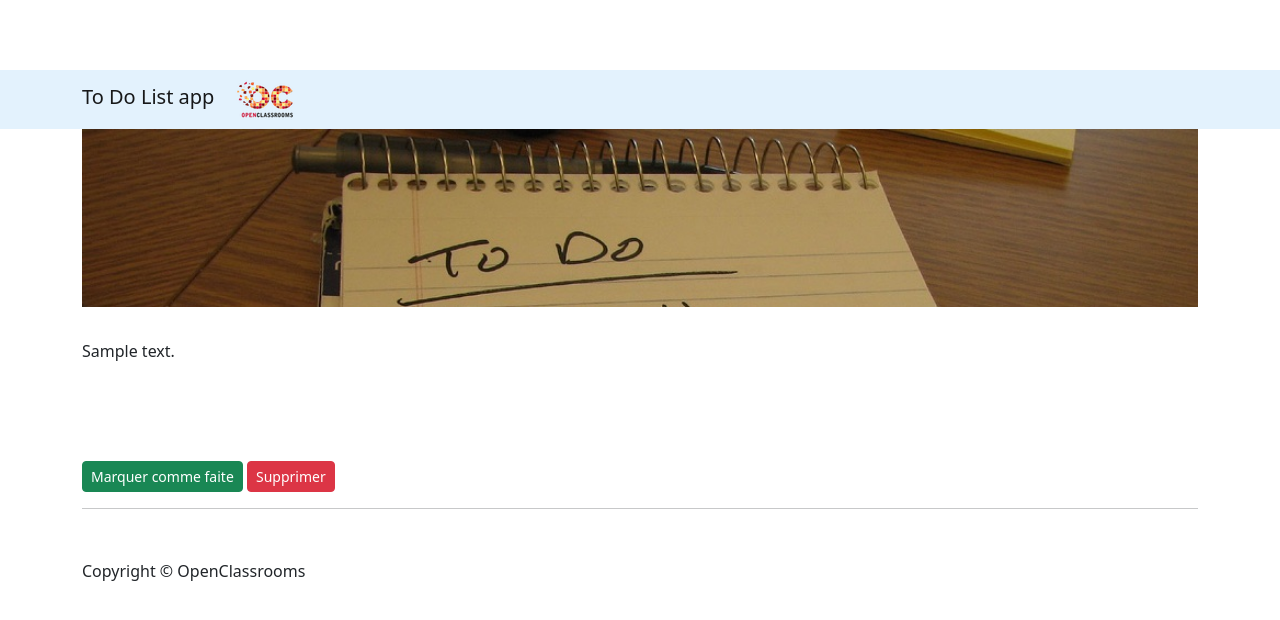
After one commit to m-delacre/OCPHP_P8, a Symfony app: template templates/task/list.html.twig in a window 1280 px wide. The commit adds this page. Shown: the top 620 px of the page. Run offline with Twig, Linux system fonts and the light colour scheme; the template is opened without the code that fills it: most values are stand-ins (such as "Sample title", 1, 10 or a date in 2020); some libraries are stand-ins or nearby versions.

Commit message:
ajout des controller default et task, route task list et des templates qui vont avec

```diff
--- /dev/null
+++ b/public/css/shop-homepage.css
@@ -0,0 +1,54 @@
+/*!
+ * Start Bootstrap - Shop Homepage (http://startbootstrap.com/)
+ * Copyright 2013-2016 Start Bootstrap
+ * Licensed under MIT (https://github.com/BlackrockDigital/startbootstrap/blob/gh-pages/LICENSE)
+ */
+
+body {
+    padding-top: 70px; /* Required padding for .navbar-fixed-top. Remove if using .navbar-static-top. Change if height of navigation changes. */
+}
+
+.slide-image {
+    width: 100%;
+}
+
+.carousel-holder {
+    margin-bottom: 30px;
+}
+
+.carousel-control,
+.item {
+    border-radius: 4px;
+}
+
+.caption {
+    height: 130px;
+    overflow: hidden;
+}
+
+.caption h4 {
+    white-space: nowrap;
+}
+
+.thumbnail img {
+    width: 100%;
+}
+
+.ratings {
+    padding-right: 10px;
+    padding-left: 10px;
+    color: #d17581;
+}
+
+.thumbnail {
+    padding: 0;
+}
+
+.thumbnail .caption-full {
+    padding: 9px;
+    color: #333;
+}
+
+footer {
+    margin: 50px 0;
+}
--- a/templates/base.html.twig
+++ b/templates/base.html.twig
@@ -1,4 +1,4 @@
-<!DOCTYPE html>
+{# <!DOCTYPE html>
 <html>
     <head>
         <meta charset="UTF-8">
@@ -15,4 +15,106 @@
     <body>
         {% block body %}{% endblock %}
     </body>
+</html> #}
+
+<!DOCTYPE html>
+<html lang="fr">
+
+    <head>
+        <meta charset="utf-8">
+        <meta http-equiv="X-UA-Compatible" content="IE=edge">
+        <meta name="viewport" content="width=device-width, initial-scale=1">
+        <meta name="description" content="">
+        <meta name="author" content="">
+
+        <title>To Do List app</title>
+
+        <!-- Bootstrap Core CSS -->
+        <link href="https://cdn.jsdelivr.net/npm/bootstrap@5.2.3/dist/css/bootstrap.min.css" rel="stylesheet" integrity="sha384-rbsA2VBKQhggwzxH7pPCaAqO46MgnOM80zW1RWuH61DGLwZJEdK2Kadq2F9CUG65" crossorigin="anonymous">
+
+        <!-- Custom CSS -->
+        <link href="{{ asset('css/shop-homepage.css') }}" rel="stylesheet">
+
+        <!-- Bootstrap JS -->
+        <script src="https://cdn.jsdelivr.net/npm/bootstrap@5.2.3/dist/js/bootstrap.bundle.min.js" integrity="sha384-kenU1KFdBIe4zVF0s0G1M5b4hcpxyD9F7jL+jjXkk+Q2h455rYXK/7HAuoJl+0I4" crossorigin="anonymous"></script>
+
+
+        <!-- HTML5 Shim and Respond.js IE8 support of HTML5 elements and media queries -->
+        <!-- WARNING: Respond.js doesn't work if you view the page via file:// -->
+        <!--[if lt IE 9]>
+        <script src="https://oss.maxcdn.com/libs/html5shiv/3.7.0/html5shiv.js"></script>
+        <script src="https://oss.maxcdn.com/libs/respond.js/1.4.2/respond.min.js"></script>
+        <![endif]-->
+    </head>
+
+    <body>
+        <nav class="navbar navbar-light navbar-fixed-top" style="background-color: #e3f2fd;" role="navigation">
+            <div class="container">
+                <div class="navbar-header">
+                    <a class="navbar-brand" href="#">To Do List app</a>
+
+                    <img src="{{ asset('img/Logo_OpenClassrooms.png') }}" alt="OpenClassrooms" />
+                </div>
+            </div>
+        </nav>
+
+        <!-- Page Content -->
+        <div class="container">
+            <div class="row">
+                {# <a href="{{ path('user_create') }}" class="btn btn-primary">Créer un utilisateur</a>
+
+                {% if app.user %}
+                <a href="{{ path('logout') }}" class="pull-right btn btn-danger">Se déconnecter</a>
+                {% endif %}
+
+                {% if not app.user and 'login' != app.request.attributes.get('_route') %}
+                <a href="{{ path('login') }}" class="btn btn-success">Se connecter</a>
+                {% endif %} #}
+            </div>
+
+            <div class="row">
+                <div class="col-md-12">
+                    {% for flash_message in app.session.flashBag.get('success') %}
+                        <div class="alert alert-success" role="alert">
+                            <strong>Superbe !</strong> {{ flash_message }}
+                        </div>
+                    {% endfor %}
+
+                    {% for flash_message in app.session.flashBag.get('error') %}
+                        <div class="alert alert-danger" role="alert">
+                            <strong>Oops !</strong> {{ flash_message }}
+                        </div>
+                    {% endfor %}
+
+                    {% block header_title %}{% endblock %}
+                    {% block header_img %}<img class="slide-image" src="{{ asset('img/todolist_homepage.jpg') }}" alt="todo list">{% endblock %}
+                </div>
+            </div>
+
+            <br />
+
+            <div class="row">
+                <div class="col-md-12">
+                    {% block body %}{% endblock %}
+                </div>
+            </div>
+        </div>
+        <!-- /.container -->
+
+        <div class="container">
+
+            <hr>
+            <footer>
+                <div class="row">
+                    <div class="col-lg-12">
+                        <p class="pull-right">Copyright &copy; OpenClassrooms</p>
+                    </div>
+                </div>
+            </footer>
+
+        </div>
+
+        {# <script src="{{ asset('js/jquery.js') }}"></script>
+        <script src="{{ asset('js/bootstrap.min.js') }}"></script> #}
+    </body>
 </html>
--- /dev/null
+++ b/templates/task/list.html.twig
@@ -0,0 +1,39 @@
+{% extends 'base.html.twig' %}
+
+{% block header_img %}<img class="slide-image" src="{{ asset('img/todolist_content.jpg') }}" alt="todo list">{% endblock %}
+
+{% block body %}
+    {# <a href="{{ path('task_create') }}" class="btn btn-info pull-right">Créer une tâche</a> #}
+    <div class="row">
+        {% for task in tasks %}
+        <div class="col-sm-4 col-lg-4 col-md-4">
+            <div class="thumbnail">
+                <div class="caption">
+                    <h4 class="pull-right">
+                        {% if task.isDone %}<span class="glyphicon glyphicon-ok"></span>{% else %}<span class="glyphicon glyphicon-remove"></span>{% endif %}
+                    </h4>
+                    {# <h4><a href="{{ path('task_edit', {'id' : task.id }) }}">{{ task.title }}</a></h4> #}
+                    <p>{{ task.content }}</p>
+                </div>
+                <div>
+                    {# <form action="{{ path('task_toggle', {'id' : task.id }) }}"> #}
+                        <button class="btn btn-success btn-sm pull-right">
+                            {% if not task.isDone %}Marquer comme faite{% else %}Marquer non terminée{% endif %}
+                        </button>
+                    </form>
+                    {# <form action="{{ path('task_delete', {'id' : task.id }) }}"> #}
+                        <button class="btn btn-danger btn-sm pull-right">Supprimer</button>
+                    </form>
+                </div>
+            </div>
+        </div>
+        {% else %}
+            {# <div class="alert alert-warning" role="alert">
+                Il n'y a pas encore de tâche enregistrée. <a href="{{ path('task_create') }}" class="btn btn-warning pull-right">Créer une tâche</a>
+            </div> #}
+            <div class="alert alert-warning" role="alert">
+                Il n'y a pas encore de tâche enregistrée.
+            </div>
+        {% endfor %}
+    </div>
+{% endblock %}
```
Also changed, not shown: migrations/Version20231121161144.php (added, +33 -0 lines), src/Controller/DefaultController.php (added, +16 -0 lines), src/Controller/TaskController.php (added, +22 -0 lines), templates/default/index.html.twig (added, +14 -0 lines), templates/task/create.html.twig (added, +13 -0 lines), templates/task/edit.html.twig (added, +11 -0 lines), public/img/Logo_OpenClassrooms.png (added), public/img/todolist_content.jpg (added), public/img/todolist_homepage.jpg (added).
